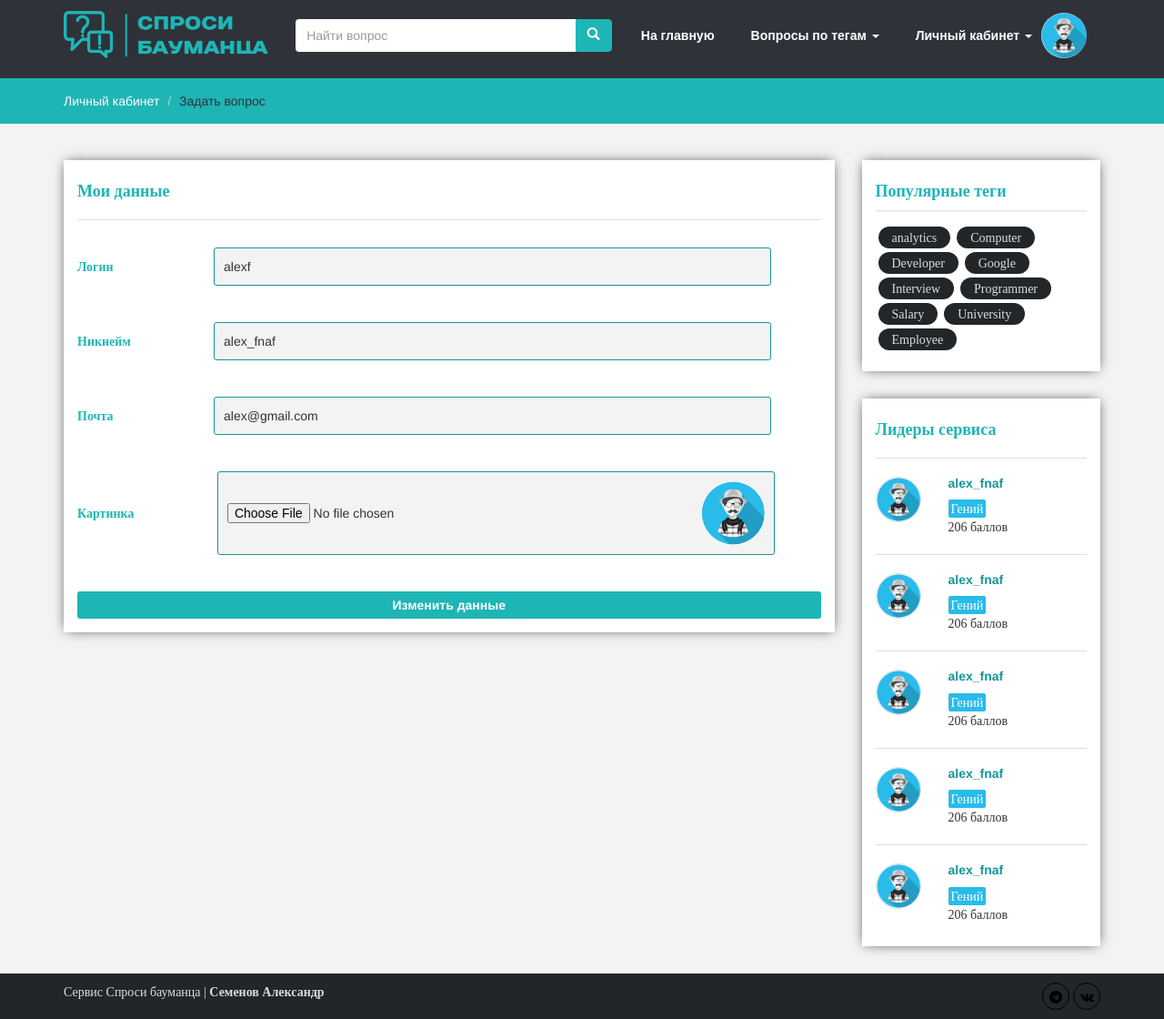
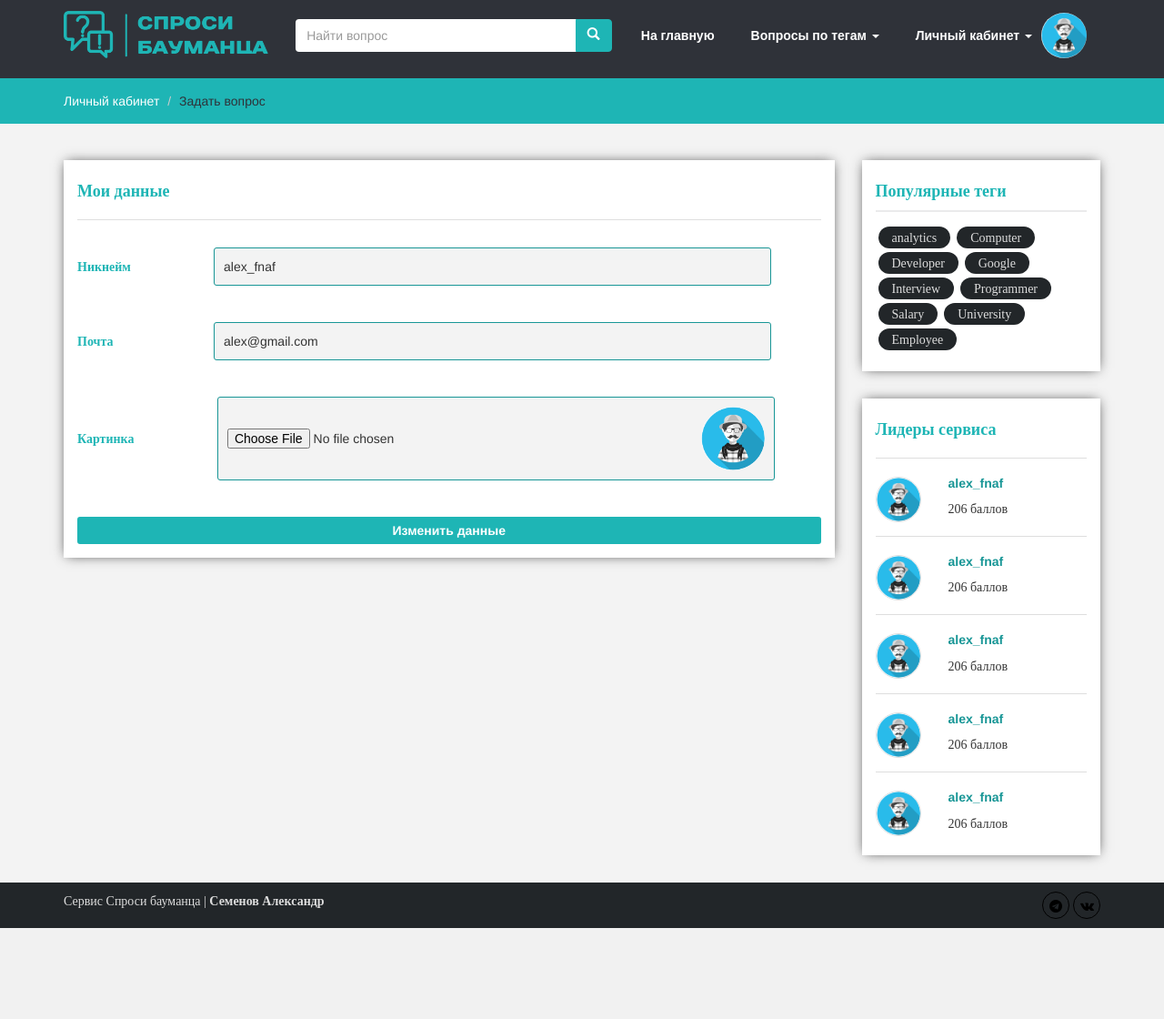
Before and after one commit to 20alex20/AskBauman, a Django app: page /settings/ in a window 1280 px wide. Shown: the whole page at 91% size. After the commit the page ends 1020 px from the top, so only its background shows below. Run offline with Django 4.2, Linux system fonts and the light colour scheme; some libraries are stand-ins or nearby versions.

Commit message:
hw2 final2

```diff
--- a/app/views.py
+++ b/app/views.py
@@ -39,8 +39,7 @@ users = [
     {
         "id": i,
         "nickname": "alex_fnaf",
-        "points": 206,
-        "type": "Гений"
+        "points": 206
     } for i in range(5)
 ]
 
@@ -128,7 +127,6 @@ def ask(request):
 def settings(request):
     user = {
         "id": 2,
-        "login": "alexf",
         "nickname": "alex_fnaf",
         "email": "alex@gmail.com"
     }
--- a/static/css/style.css
+++ b/static/css/style.css
@@ -1073,6 +1073,7 @@ hr {
     color: #fff;
     font-family: fontawesome;
     border-radius: 2px;
+    display: none;
 }
 
 .points-details938 p {
--- a/templates/layouts/base.html
+++ b/templates/layouts/base.html
@@ -210,7 +210,6 @@
                     </div>
                     <div class="points-details938">
                         <h5>{{ leader.nickname }}</h5>
-                        <span class="designetion439">{{ leader.type }}</span>
                         <p>{{ leader.points }} баллов</p>
                     </div>
                     {% endfor %}
--- a/templates/login.html
+++ b/templates/login.html
@@ -4,8 +4,8 @@
 <div class="title">Вход</div>
 <div class="description">Пожалуйста, введите данные своего аккаунта</div>
 <form>
-    <input type="text" name="login" required placeholder="Логин" pattern="^[a-zA-Z0-9_]+$"
-           title="Латинские буквы и/или цифры" minlength="5"/>
+    <input type="text" name="login" required placeholder="Никнейм" pattern="^[a-zA-Z0-9_]+$"
+           title="Латинские буквы и/или цифры" minlength="3"/>
     <input type="password" name="password" required placeholder="Пароль" minlength="8"/>
     <div class="text-center">
         <input type="submit" class="button" value="Войти" style="border: 0;">
--- a/templates/question.html
+++ b/templates/question.html
@@ -50,8 +50,8 @@
     </div>
     <div class="points-details938">
         <h5 style="margin: 0 0 10px 0;font-size: 16px !important;">{{ user.nickname }}</h5>
-        <div style="font-size: 15px !important;"><span class="designetion439">{{ user.type }}</span>
-            <p style="float: right;">{{ user.points }} баллов</p></div>
+        <div>
+            <p>{{ user.points }} баллов</p></div>
     </div>
 </div>
 
--- a/templates/signup.html
+++ b/templates/signup.html
@@ -4,8 +4,6 @@
 <div class="title">Регистрация</div>
 <div class="description">Пожалуйста, введите данные для своего будущего аккаунта</div>
 <form>
-    <input type="text" name="login" required placeholder="Логин" pattern="^[a-zA-Z0-9_]+$"
-           title="Латинские буквы и/или цифры" minlength="5"/>
     <input type="text" name="nickname" required placeholder="Никнейм" pattern="^[a-zA-Z0-9_]+$"
            title="Латинские буквы и/или цифры" minlength="3"/>
     <input type="email" name="email" required placeholder="Почта" title="email@example.com"/>
--- a/templates/user_info.html
+++ b/templates/user_info.html
@@ -5,17 +5,6 @@
     <h4 class="oh4">Мои данные</h4>
     <hr>
     <form>
-        <div class="question-title39">
-            <span class="form-description433">Логин </span><input type="text" name="login"
-                                                                  class="question-ttile32"
-                                                                  value="{{ user.login }}"
-                                                                  pattern="^[a-zA-Z0-9_]+$"
-                                                                  required
-                                                                  title="Латинские буквы и/или цифры"
-                                                                  minlength="5"
-                                                                  placeholder="Не менее 5 латинских букв и/или цифр">
-        </div>
-
         <div class="question-title39">
             <span class="form-description433">Никнейм </span><input type="text" name="nickname"
                                                                     class="question-ttile32"
```
